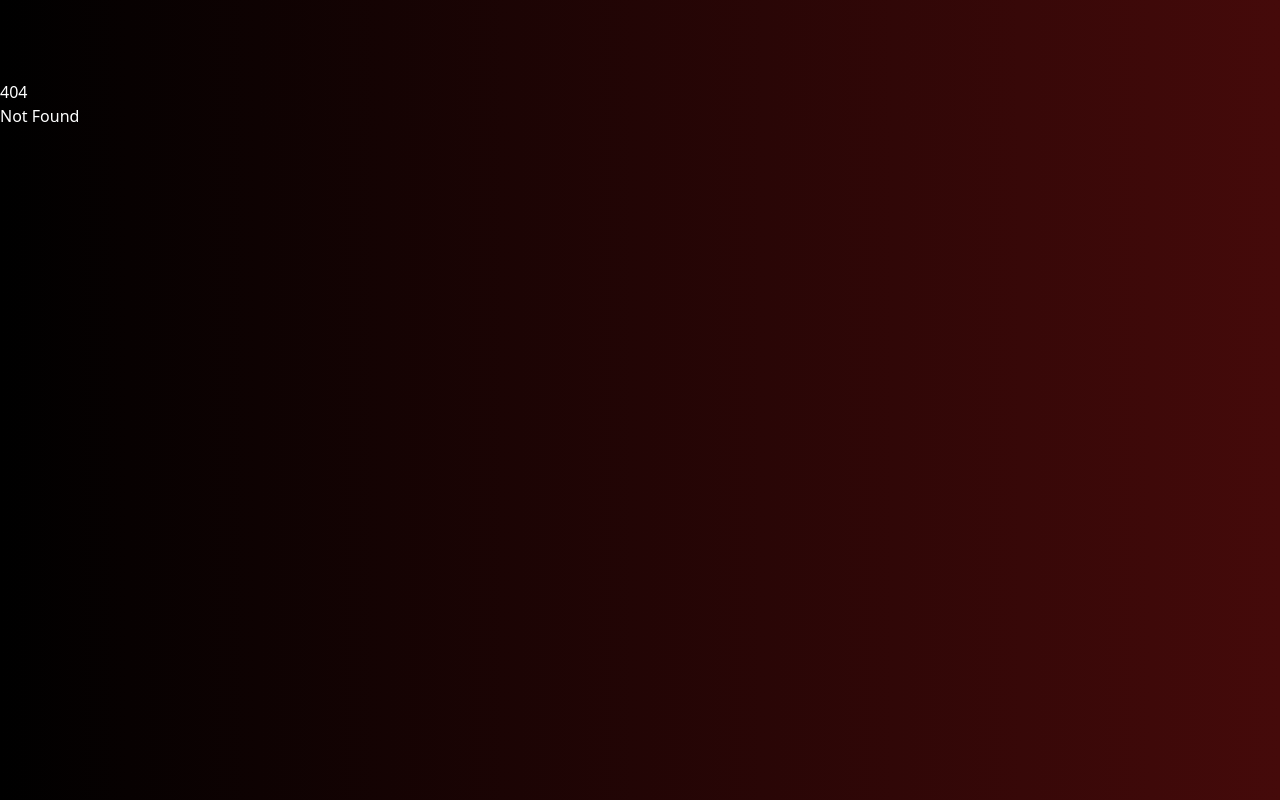
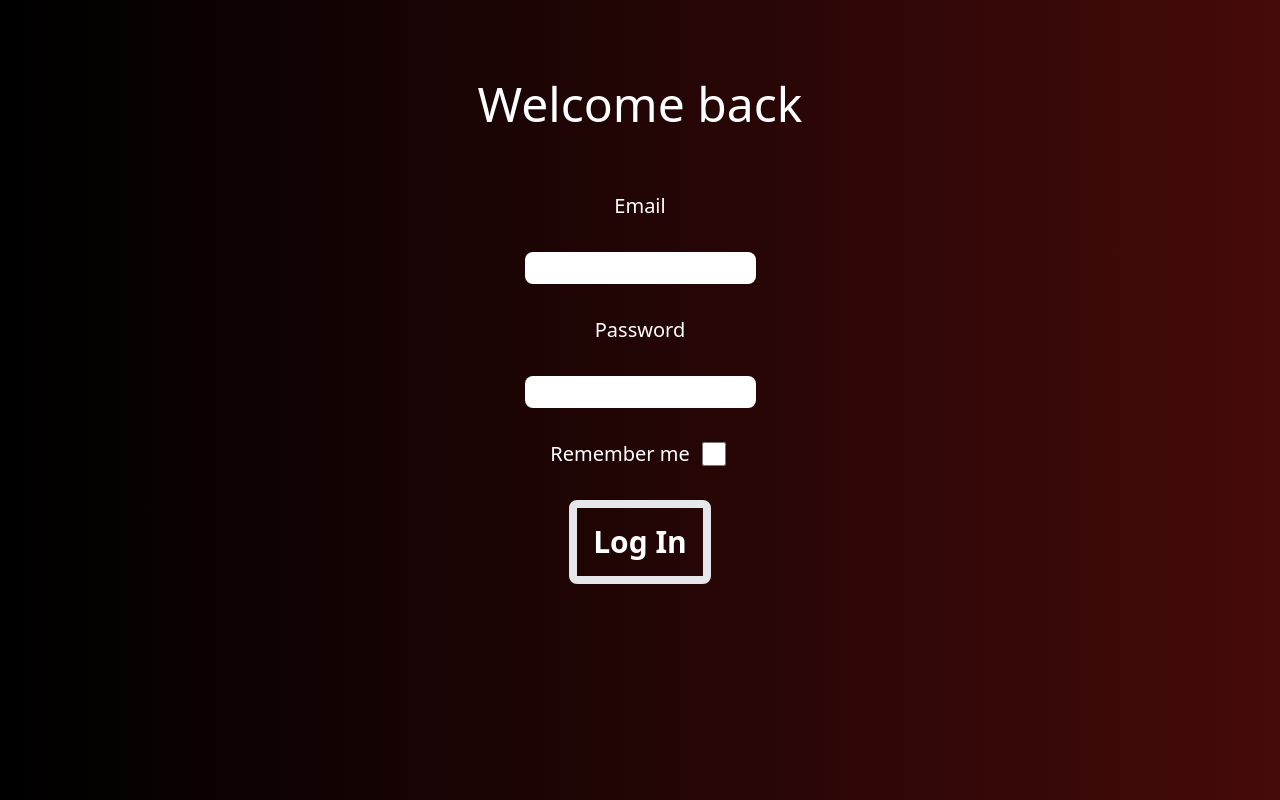
Before and after one commit to sagastvme/fitFolio, a SvelteKit app: page /login in a window 1280 px wide. Before the commit this address had no page. Built offline with nearby package versions, Linux system fonts and the light colour scheme.

Commit message:
started login section

```diff
--- /dev/null
+++ b/src/routes/login/+page.svelte
@@ -0,0 +1,32 @@
+<script lang="ts">
+    import type { PageData } from './$types';
+    export let data;
+   async  function sendForm(){
+        const res = await fetch('/login', {
+			method: 'POST',
+			body: JSON.stringify({
+				'hola':'hola'
+			})
+		})
+
+		const json = await res.json()
+		let result = JSON.stringify(json)
+    }
+    // export let data: PageData;
+</script>
+
+
+<h1 class="text-5xl text-center">Welcome back</h1>
+
+<div class="flex mt-6 items-center justify-center ">
+    <form on:submit={sendForm} class="flex text-black flex-col gap-8 items-center justify-center py-10">
+<label class="text-white text-xl" for="email">Email</label>
+        <input type="email"  name="email" class="rounded-lg h-8 focus:border-yellow-400" required id="email">
+        <label for="password" class="text-white text-xl">Password</label>
+        <input type="password" name="password" required class="rounded-lg h-8" id="password">
+        <label class="text-white text-xl flex gap-2 items-center justify-center" for="remember">Remember me
+            <input type="checkbox" class="w-8 h-6 accent-red-500" name="remember" id="remember">
+        </label>
+        <input type="submit" class="text-white font-bold text-3xl  border-8 p-4 rounded-lg hover:border-red-500 cursor-pointer" value="Log In">
+    </form>
+</div>
--- /dev/null
+++ b/src/routes/login/+server.ts
@@ -0,0 +1,6 @@
+
+
+export async function POST({ request }) {
+   console.log('formdata = ')
+   return new Response('hola');
+}
```
